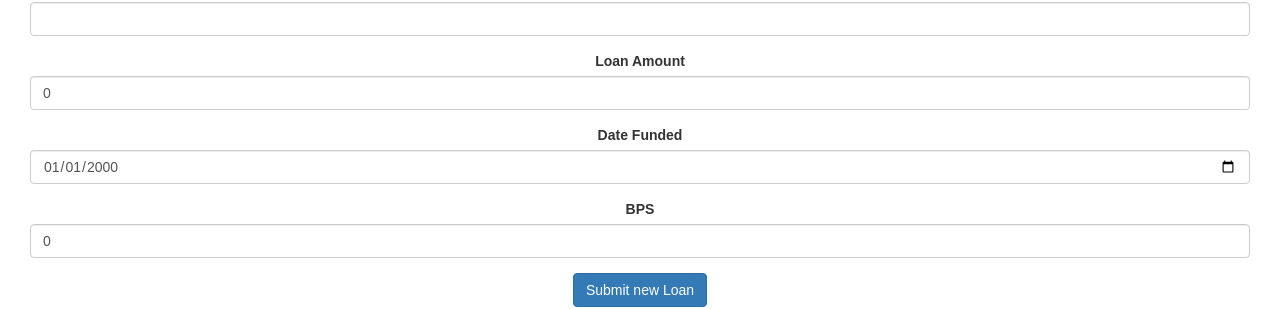
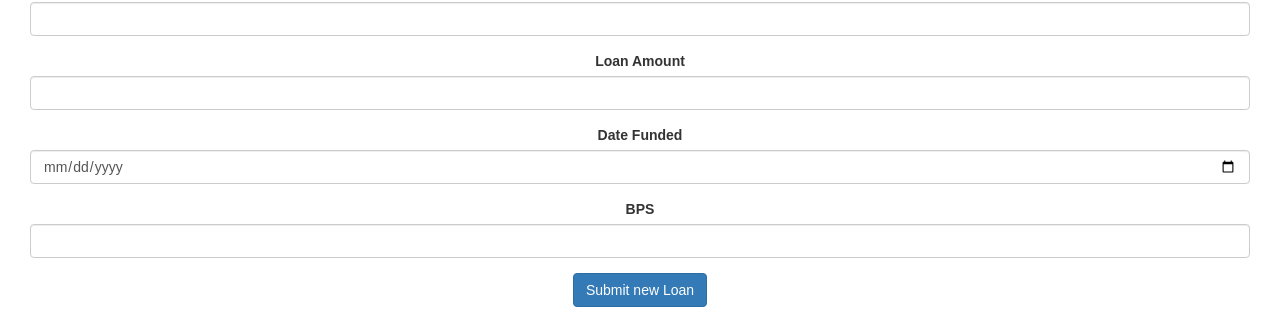
Before and after one commit to ablackness/loan-funding, a React (Create React App) app: page /#/input in a window 1280 px wide. Shown: the part 226-535 px from the top of the page. Built offline with nearby package versions, Linux system fonts and the light colour scheme.

Commit message:
added requirements on inputs and success message

```diff
--- a/src/components/LoanInput.jsx
+++ b/src/components/LoanInput.jsx
@@ -9,9 +9,9 @@ class LoanInput extends Component {
     this.state = {
         borrower: '',
         agent: '',
-        loanAmount: 0,
-        dateFunded: "2000-01-01",
-        BPS: 0
+        loanAmount: '',
+        dateFunded: '',
+        BPS: ''
     }
 
     this.handleSubmit = this.handleSubmit.bind(this);
@@ -40,16 +40,28 @@ class LoanInput extends Component {
             BPS: this.state.BPS
         }
     }
-    console.log(bodyData);
-    axios.post("https://t3ojby2w53.execute-api.us-east-1.amazonaws.com/LoanDev/loans",bodyData);
-    this.setState(
-        {
-            borrower: '',
-            agent: '',
-            loanAmount: 0,
-            dateFunded: "2000-01-01",
-            BPS: 0
-        });
+    // console.log(bodyData);
+    // if (bodyData.month && bodyData.year && bodyData.period && bodyData.info.borrower && bodyData.info.agent && bodyData.info.dateFunded && bodyData.info.loanAmount && bodyData.info.BPS) {
+        axios.post("https://t3ojby2w53.execute-api.us-east-1.amazonaws.com/LoanDev/loans",bodyData)
+        .then( () => {
+            var messageContainer = document.getElementById("flashMessage");
+            messageContainer.textContent = "Entry successfully saved to database.";
+            this.setState({
+                borrower: '',
+                agent: '',
+                loanAmount: '',
+                dateFunded: '',
+                BPS: ''
+            });
+        })
+        .catch( err => {
+            console.log(err);
+            var messageContainer = document.getElementById("flashMessage");
+            messageContainer.textContent = "An error occured. " + err;
+        })
+    // } else {
+    //     alert("Please fill in all fields");
+    // }
   }
 
   borrowerChange(event) {
@@ -79,26 +91,27 @@ class LoanInput extends Component {
         <form onSubmit={this.handleSubmit}>
             <div className="form-group">
                 <label htmlFor="borrowerName">Borrower</label>
-                <input onChange={ this.borrowerChange } value={ this.state.borrower } className="form-control" type="text"/>
+                <input required onChange={ this.borrowerChange } value={ this.state.borrower } className="form-control" type="text"/>
             </div>
             <div className="form-group">
                 <label htmlFor="agentName">Agent</label>
-                <input onChange={ this.agentChange } value={ this.state.agent } className="form-control" type="text"/>
+                <input required onChange={ this.agentChange } value={ this.state.agent } className="form-control" type="text"/>
             </div>
             <div className="form-group">
                 <label htmlFor="loanAmount">Loan Amount</label>
-                <input onChange={ this.loanAmountChange } value={ this.state.loanAmount } className="form-control" type="number"/>
+                <input required onChange={ this.loanAmountChange } value={ this.state.loanAmount } className="form-control" type="number"/>
             </div>
             <div className="form-group">
                 <label htmlFor="dateFunded">Date Funded</label>
-                <input onChange={ this.dateFundedChange } value={ this.state.dateFunded } className="form-control" type="date"/>
+                <input required onChange={ this.dateFundedChange } value={ this.state.dateFunded } className="form-control" type="date"/>
             </div>
             <div className="form-group">
                 <label htmlFor="BPS">BPS</label>
-                <input onChange={ this.BPSChange } value={ this.state.BPS } className="form-control" type="number"/>
+                <input required onChange={ this.BPSChange } value={ this.state.BPS } className="form-control" type="number"/>
             </div>
             <button type="submit" className="btn btn-primary">Submit new Loan</button>
         </form>
+        <p id="flashMessage"></p>
       </div>
     );
   }
```
